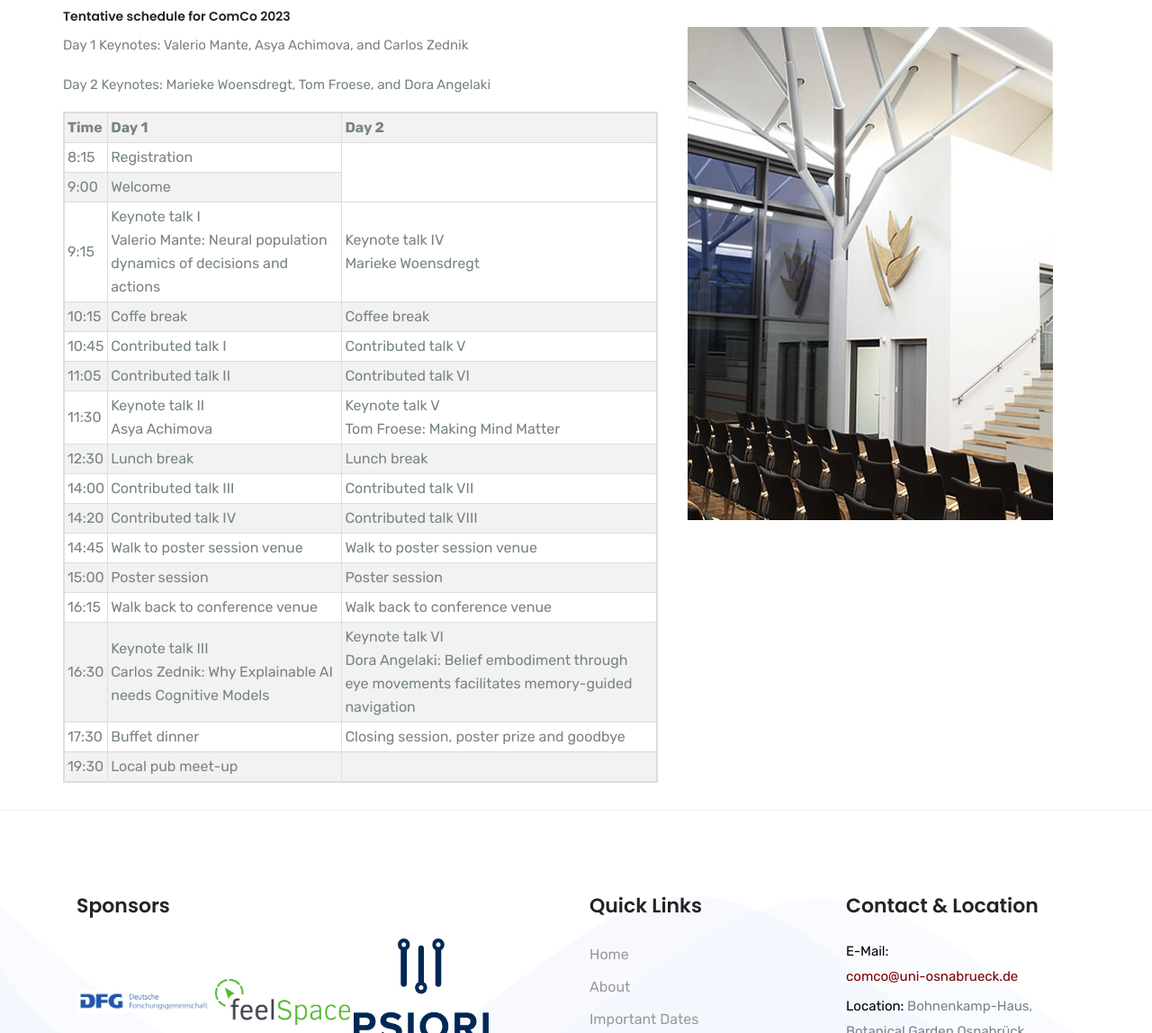
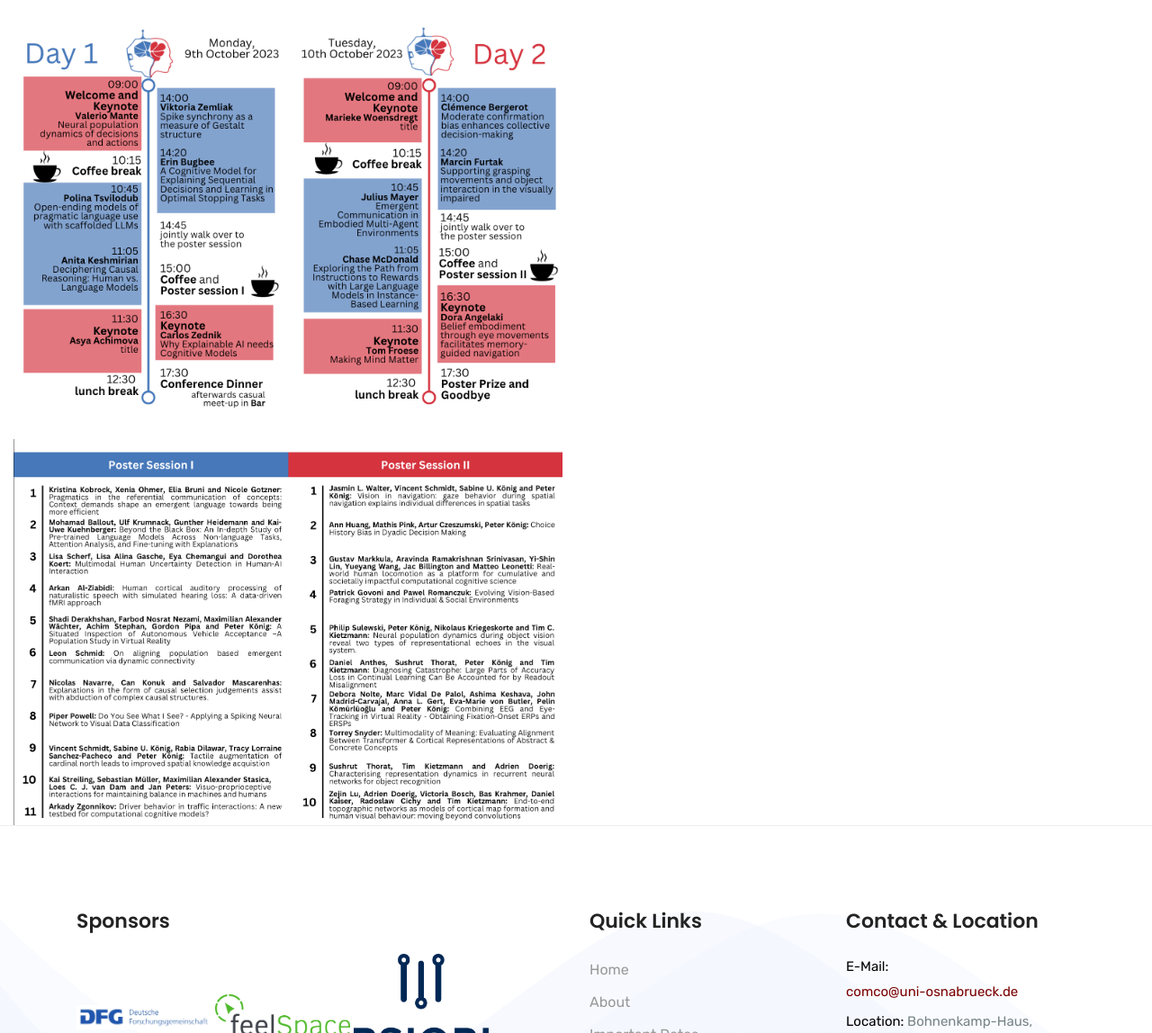
Before and after one commit to comco23/comco23.github.io, a Jekyll site: the page built from program.html, in a window 1280 px wide and 1400 px high, scrolled down 314 px. Shown: the part 252-1400 px from the top of the window at 90% size. Built offline with Jekyll 4.4.1, drawn with Linux system fonts in a browser that asks for light colours.

Commit message:
added images of the schedule

```diff
--- a/program.html
+++ b/program.html
@@ -11,112 +11,12 @@ permalink: /program
 
 </style>
 
-<!-- CONFERENCE PROGRAM START -->
-<div class="row">
-  <div class="col-lg-7 col-md-7 col-sm-7 m-auto">
-      <h6 class="program-text">Tentative schedule for ComCo 2023</h6>
-      <p class="program-text">Day 1 Keynotes: Valerio Mante, Asya Achimova, and Carlos Zednik</p>
-      <p class="program-text">Day 2 Keynotes: Marieke Woensdregt, Tom Froese, and Dora Angelaki</p>
-      <!-- Your program table here -->
-      <table class="program-grid">
-          <thead>
-              <tr>
-                  <th>Time</th>
-                  <th>Day 1</th>
-                  <th>Day 2</th>
-              </tr>
-          </thead>
-          <tbody>
-              <tr>
-                  <td>8:15</td>
-                  <td>Registration</td>
-                  <td rowspan="2"></td>
-              </tr>
-              <tr>
-                  <td>9:00</td>
-                  <td>Welcome</td>
-              </tr>
-              <tr>
-                  <td>9:15</td>
-                  <td>Keynote talk I<br>
-                    Valerio Mante: Neural population dynamics of decisions and actions</td>
-                  <td>Keynote talk IV <br>
-                    Marieke Woensdregt</td>
-              </tr>
-              <tr>
-                <td>10:15</td>
-                <td>Coffe break</td>
-                <td>Coffee break</td>
-              </tr>
-              <tr>
-                <td>10:45</td>
-                <td>Contributed talk I</td>
-                <td>Contributed talk V</td>
-              </tr>
-              <tr>
-                <td>11:05</td>
-                <td>Contributed talk II</td>
-                <td>Contributed talk VI</td>
-              </tr>
-              <tr>
-                <td>11:30</td>
-                <td>Keynote talk II <br>
-                  Asya Achimova</td>
-                <td>Keynote talk V <br>
-                  Tom Froese: Making Mind Matter</td>
-              </tr>
-              <tr>
-                <td>12:30</td>
-                <td>Lunch break</td>
-                <td>Lunch break</td>
-              </tr>
-              <tr>
-                <td>14:00</td>
-                <td>Contributed talk III</td>
-                <td>Contributed talk VII</td>
-              </tr>
-              <tr>
-                <td>14:20</td>
-                <td>Contributed talk IV</td>
-                <td>Contributed talk VIII</td>
-              </tr>
-              <tr>
-                <td>14:45</td>
-                <td> Walk to poster session venue</td>
-                <td> Walk to poster session venue</td>
-              </tr>
-              <tr>
-                <td>15:00</td>
-                <td>Poster session</td>
-                <td>Poster session</td>
-              </tr>
-              <tr>
-                <td>16:15</td>
-                <td>Walk back to conference venue</td>
-                <td>Walk back to conference venue</td>
-              </tr>
-              <tr>
-                <td>16:30</td>
-                <td>Keynote talk III <br>
-                  Carlos Zednik: Why Explainable AI needs Cognitive Models</td>
-                <td>Keynote talk VI <br>
-                  Dora Angelaki: Belief embodiment through eye movements facilitates memory-guided navigation</td>
-              </tr>
-              <tr>
-                <td>17:30</td>
-                <td>Buffet dinner</td>
-                <td>Closing session, poster prize and goodbye</td>
-              </tr>
-              <tr>
-                <td>19:30</td>
-                <td>Local pub meet-up</td>
-                <td rowspan="2"></td>
-              </tr>
-          </tbody>
-      </table>
+<div class="text-center">
+  <div class="col-lg-6 col-md-6 col-sm-6" style="margin-top: 30px;">
+      <img src="assets/img/about/about-22.jpg" alt="Program Image" class="program-image" style="max-width: 100%; height: auto;">
   </div>
-  <div class="col-lg-5 col-md-5 col-sm-5" style="margin-top: 30px;">
-      <img src="assets/img/about/about-11.jpg" alt="Program Image" class="program-image" style="max-width: 100%; height: auto;">
+
+  <div class="col-lg-6 col-md-6 col-sm-6" style="margin-top: 30px;">
+      <img src="assets/img/about/about-23.jpg" alt="Program Image" class="program-image" style="max-width: 100%; height: auto;">
   </div>
 </div>
-<!-- CONFERENCE PROGRAM END -->
```
Also changed, not shown: assets/img/about/about-22.jpg (added), assets/img/about/about-23.jpg (added).
